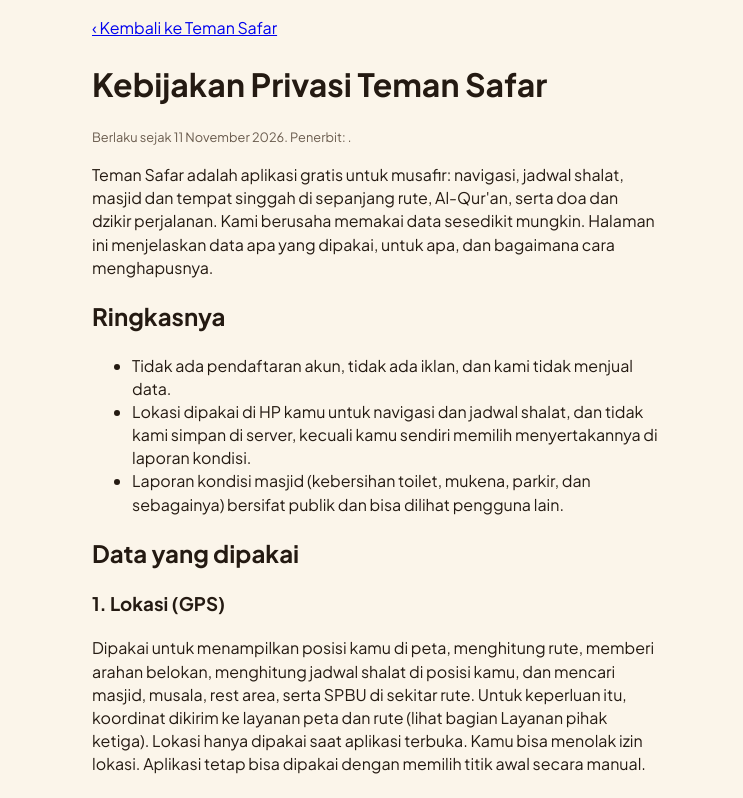
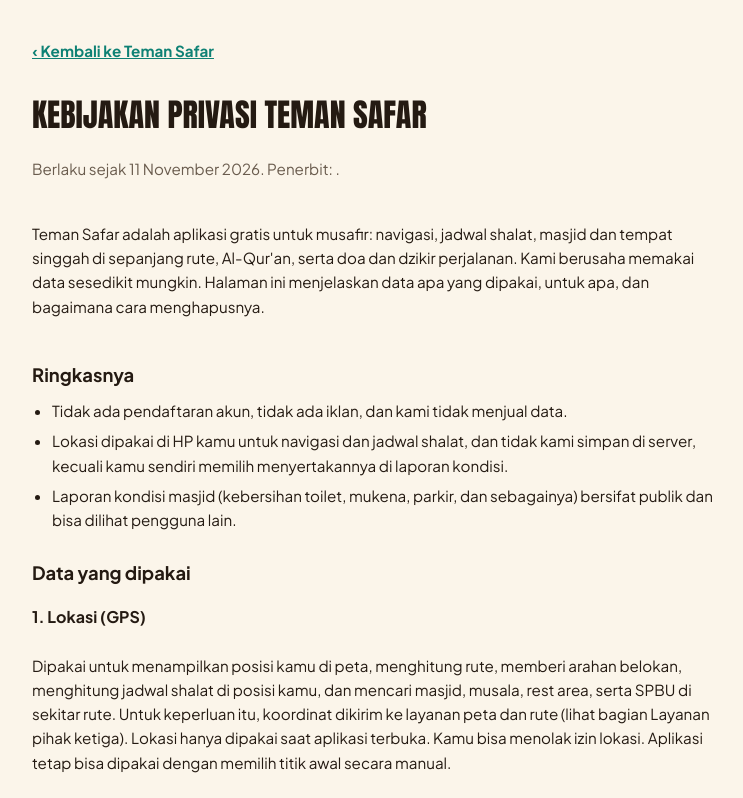
Before and after one commit to WHI-Rizal/TemanSafar, a Next.js app: page /privasi in a window 1280 px wide. Shown: the top 798 px of the page, without its empty margins (264-1007 px from the left). Built offline with nearby package versions, Linux system fonts and the light colour scheme.

Commit message:
Update globals.css

```diff
--- a/app/globals.css
+++ b/app/globals.css
@@ -531,3 +531,12 @@ textarea { width: 100%; border: 1.5px solid var(--line); border-radius: 9px; pad
 .doa header { flex-wrap: wrap; }
 .doa-n { white-space: normal; flex: 0 1 auto; max-width: 100%; }
 .qnav .ghost { white-space: nowrap; padding-inline: 10px; font-size: .92rem; }
+/* halaman kebijakan privasi */
+.legal { padding-block: 24px 60px; background: var(--bg); color: var(--ink); }
+.legal .wrap { max-width: 720px; display: flex; flex-direction: column; gap: 10px; }
+.legal h1 { font-family: var(--headline); font-weight: 400; text-transform: uppercase; font-size: 2rem; line-height: 1.1; margin: 8px 0 0; text-wrap: balance; }
+.legal h2 { font-size: 1.15rem; margin: 18px 0 0; }
+.legal h3 { font-size: 1rem; margin: 8px 0 0; }
+.legal p, .legal li { line-height: 1.6; font-size: .95rem; }
+.legal ul { margin: 0; padding-left: 20px; display: flex; flex-direction: column; gap: 6px; }
+.legal a { color: var(--sign); font-weight: 700; }
```
